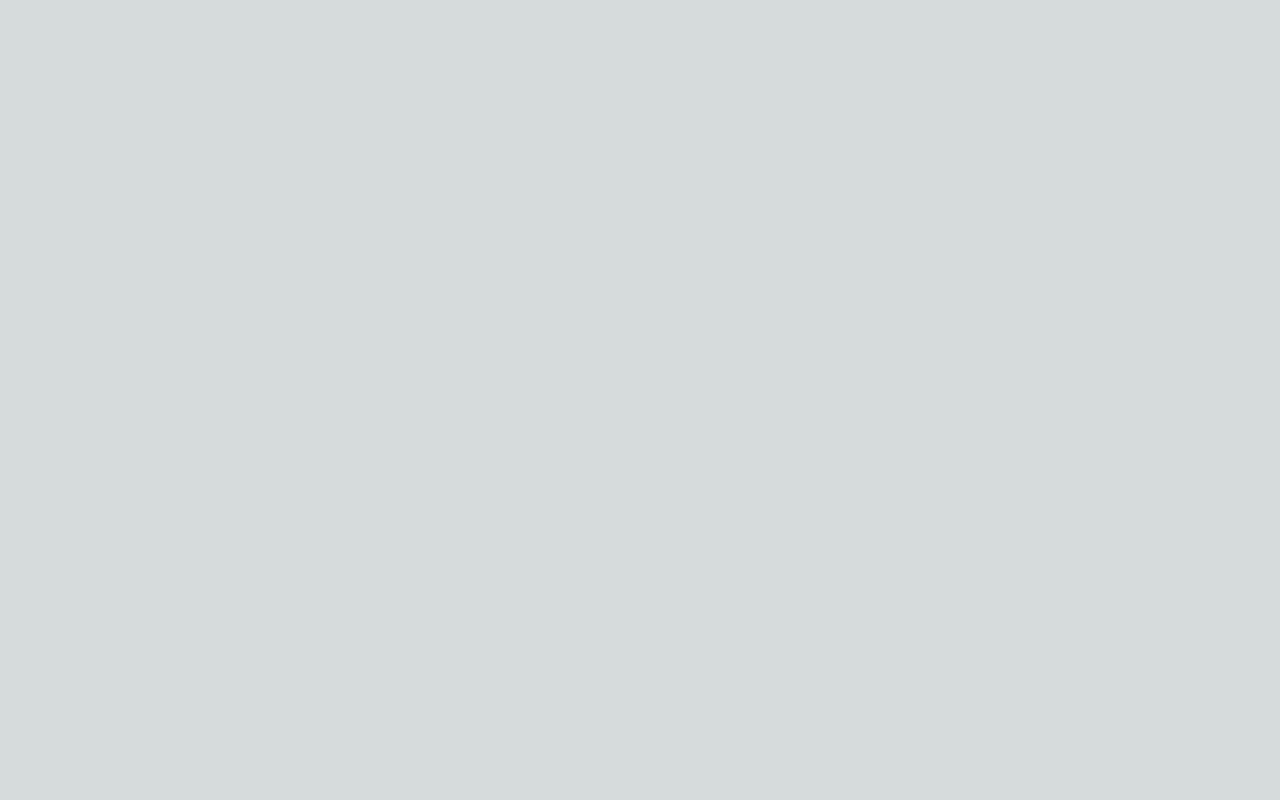
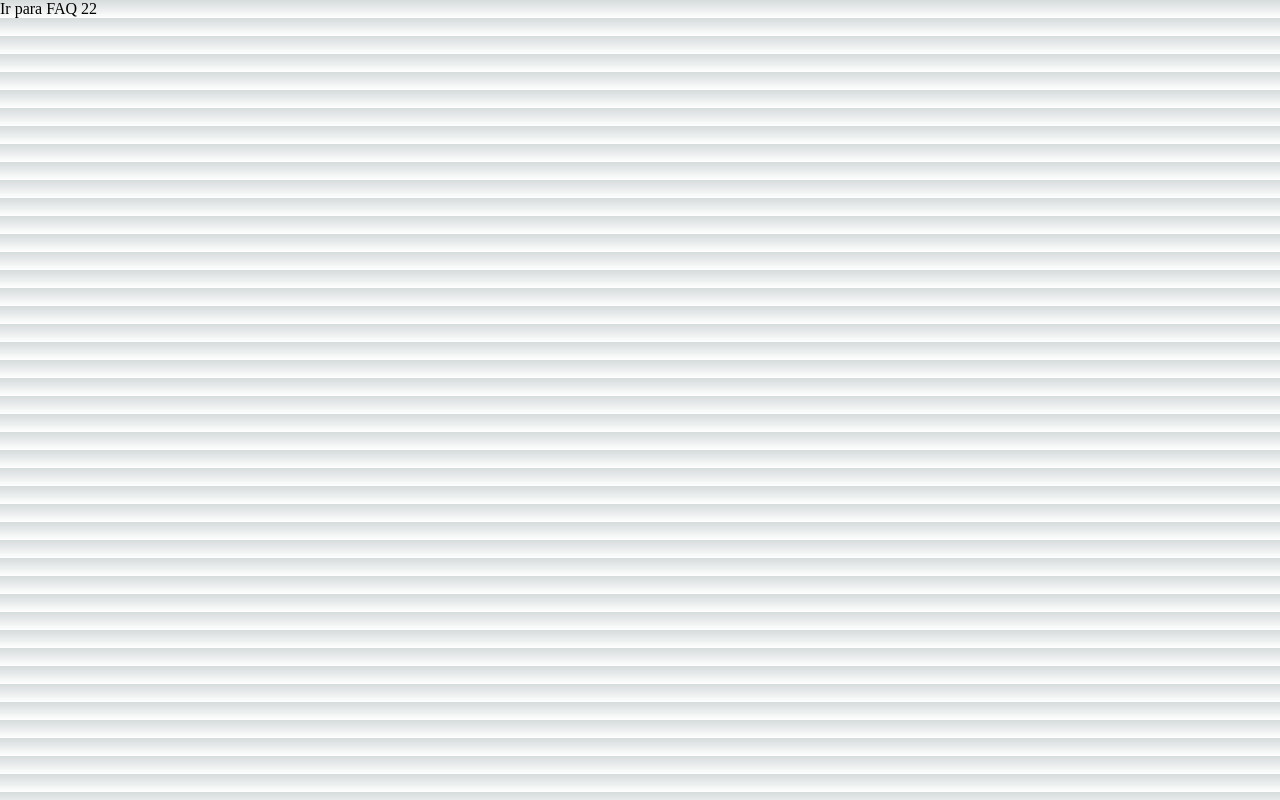
Before and after one commit to JulioPampuch/alura-cases, a Next.js app: page / in a window 1280 px wide. Built offline with nearby package versions, Linux system fonts and the light colour scheme.

Commit message:
testing builds

```diff
--- a/next.config.js
+++ b/next.config.js
@@ -1,6 +1,9 @@
 /** @type {import('next').NextConfig} */
 const nextConfig = {
   reactStrictMode: true,
+  images: {
+    unoptimized: true,
+  },
 }
 
 module.exports = nextConfig
--- a/package.json
+++ b/package.json
@@ -5,6 +5,7 @@
   "scripts": {
     "dev": "next dev",
     "build": "next build",
+    "export":  "next build && next export",
     "start": "next start",
     "lint": "next lint"
   },
--- a/pages/index.js
+++ b/pages/index.js
@@ -2,6 +2,7 @@ import Head from 'next/head'
 import Image from 'next/image'
 import { Inter } from '@next/font/google'
 import styles from '../styles/Home.module.css'
+import Link from '../src/components/Link'
 
 const inter = Inter({ subsets: ['latin'] })
 
@@ -14,7 +15,9 @@ export default function Home() {
         <meta name="viewport" content="width=device-width, initial-scale=1" />
         <link rel="icon" href="/favicon.ico" />
       </Head>
-
+      <main>
+        <Link page='/faq'>Ir para FAQ 22</Link>
+      </main>
     </>
   )
 }
--- /dev/null
+++ b/src/components/Link/index.js
@@ -0,0 +1,11 @@
+import NextLink from 'next/link'
+
+const Link = (props) => {
+  return (
+    <NextLink href={props.page}>
+      <p>{props.children}</p>
+    </NextLink>
+  )
+}
+
+export default Link
```
Also changed, not shown: pages/404.js (added, +14 -0 lines), pages/faq.js (+6 -1 lines), 1 other file (tests, documents, lock files or other folders).
